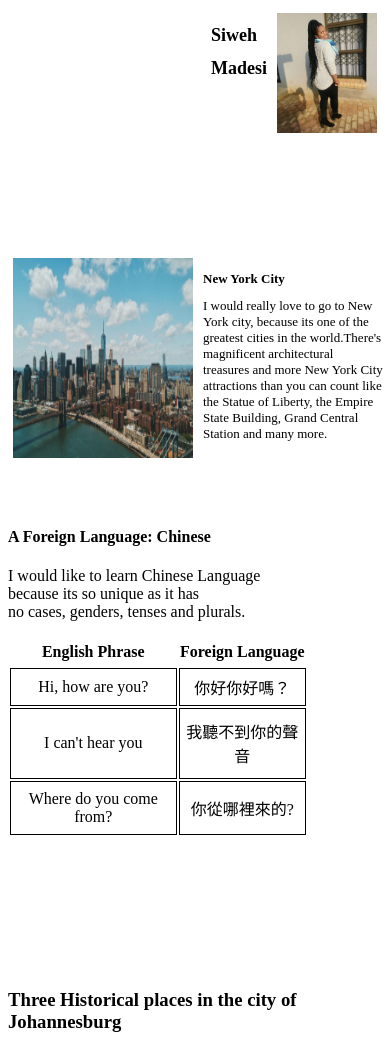
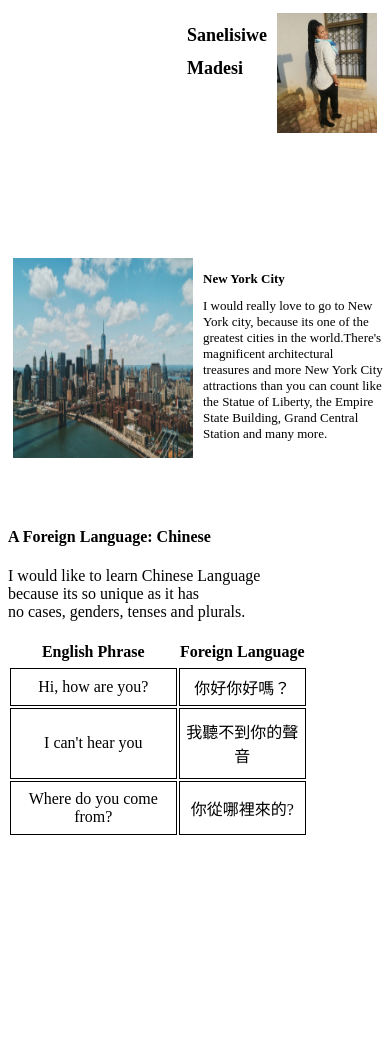
Before and after one commit to siweh/web_page, a plain HTML site: page index.html in a window 390 px wide. Shown: the top 1052 px of the page. Drawn offline with Linux system fonts and the light colour scheme.

Commit message:
short of fixing the big screens

```diff
--- a/index.html
+++ b/index.html
@@ -10,7 +10,7 @@
   <body>
     <img class="image column-profile" src="./images/my_picture.jpg" alt="" />
     <div class="column-profile">
-      <h1>Siweh</h1>
+      <h1>Sanelisiwe</h1>
       <h1>Madesi</h1>
     </div>
     <br />
--- a/styles.css
+++ b/styles.css
@@ -108,11 +108,11 @@ td, tr{
     }
     .wrapper-places {
         position: absolute;
-        top: 115%;
+        top: 130%;
     }
     .wrapper-historical {
         position: absolute;
-        top: 125%;
+        top: 140%;
     }
 }
 
```
